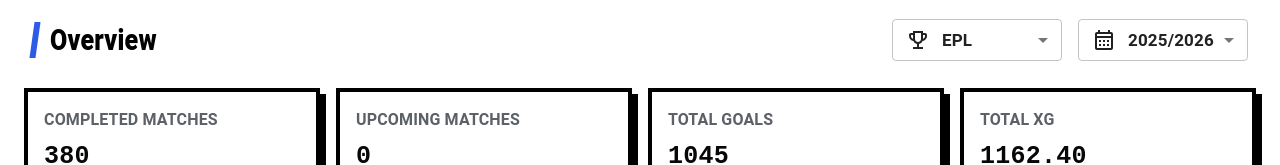
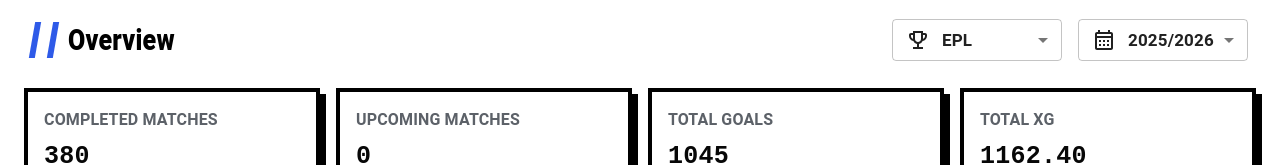
Before and after one commit to letridung07/USTAT-Explorer-Frontend, a React (Vite) app: page / in a window 1280 px wide. Shown: the top 165 px of the page. Built offline with nearby package versions, Linux system fonts and the light colour scheme.

Commit message:
fix: change rotation of slash, change comment

```diff
--- a/src/component/NavBar.jsx
+++ b/src/component/NavBar.jsx
@@ -56,7 +56,16 @@ export default function ButtonAppBar() {
                             width: 6,
                             height: 36,
                             bgcolor: "#2e5ae8",
-                            transform: "skew(-8deg)", // make the box tilt so it looks like the slash
+                            transform: "skew(-10deg)", // make the box tilt so it looks like the slash
+                        }}
+                    />
+
+                    <Box
+                        sx={{
+                            width: 6,
+                            height: 36,
+                            bgcolor: "#2e5ae8",
+                            transform: "skew(-10deg)", // make the box tilt so it looks like the slash
                         }}
                     />
 
@@ -68,8 +77,9 @@ export default function ButtonAppBar() {
                     </Typography>
                 </Box>
 
-                {/* Dropdown menu for leagues*/}
+                {/* 2 select buttons */}
                 <Box sx={{ display: "flex", gap: 2, alignItems: "center" }}>
+                    {/* Dropdown menu for leagues*/}
                     <Select
                         value={league}
                         onChange={(event) => setLeague(event.target.value)}
```
